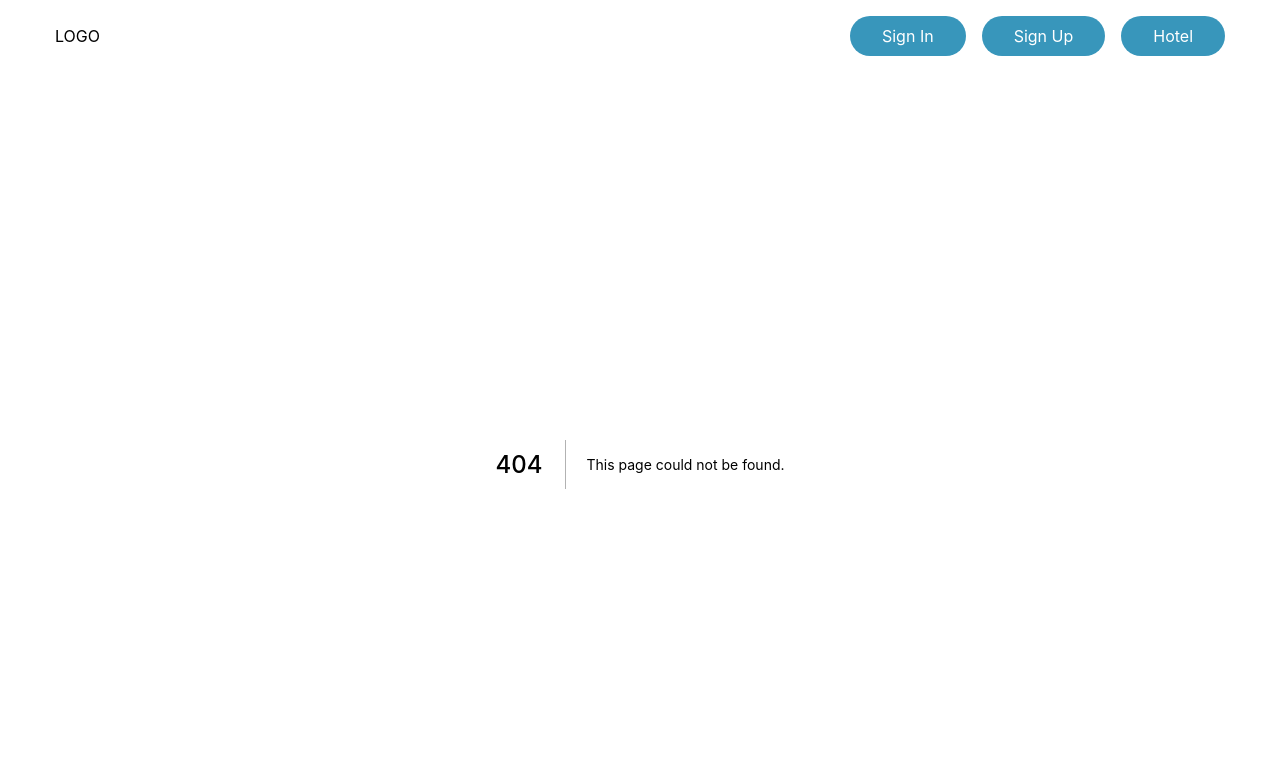
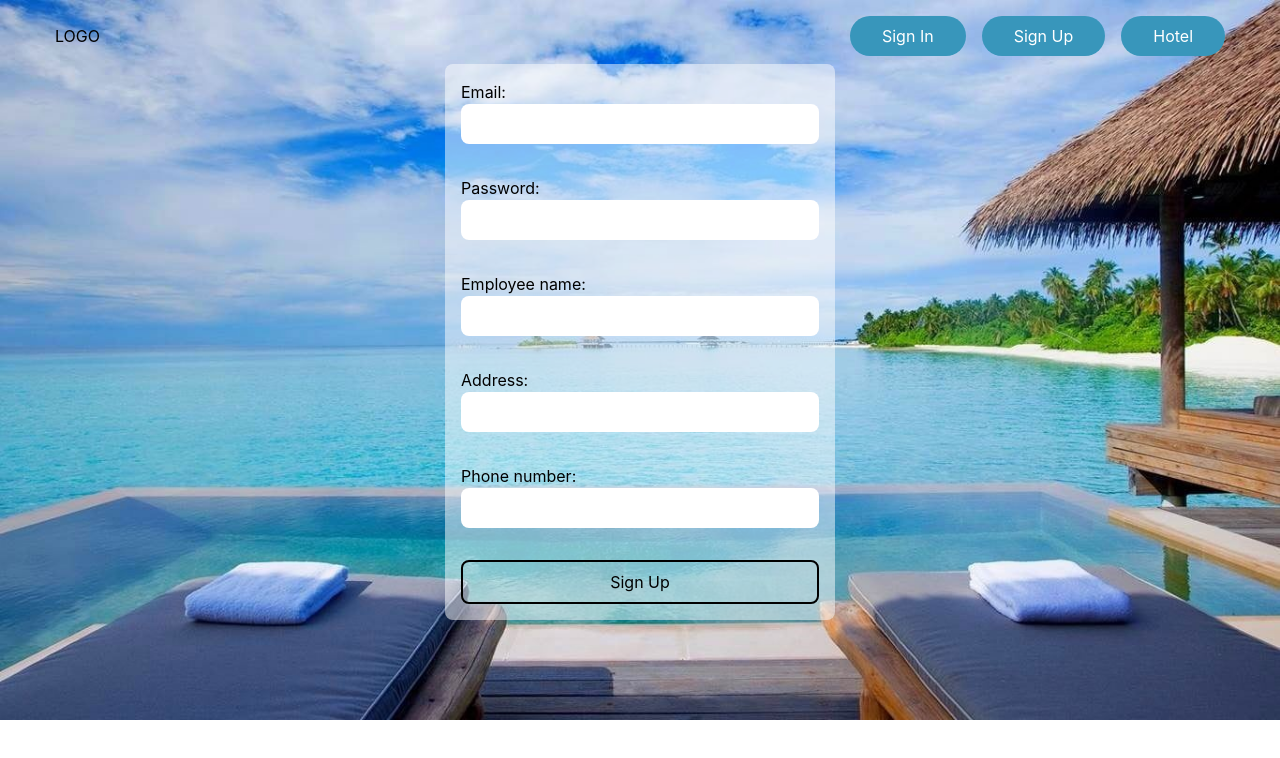
Before and after one commit to gopinathsjsu/team-project-logn, a Next.js app in the folder frontend/: page /hotelSignup in a window 1280 px wide. Before the commit this address had no page. Shown: the top 758 px of the page. Built offline with nearby package versions, Linux system fonts and the light colour scheme.

Commit message:
hotel signup page

```diff
--- /dev/null
+++ b/frontend/src/pages/hotelSignup.js
@@ -0,0 +1,120 @@
+import React, { useState, useEffect } from "react";
+import Link from "next/link";
+import { add } from "date-fns";
+import config from "../config";
+import postRequest from "../api/postAPI";
+import Router, { useRouter } from "next/router";
+
+export default function HotelSignup() {
+  const router = useRouter();
+
+  const [email, setEmail] = useState("");
+  const [password, setPassword] = useState("");
+  const [name, setName] = useState("");
+  const [address, setAddress] = useState("");
+  const [mobile, setMobile] = useState("");
+
+  const handleEmailChange = (event) => {
+    setEmail(event.target.value);
+  };
+
+  const handlePasswordChange = (event) => {
+    setPassword(event.target.value);
+  };
+
+  const handleNameChange = (event) => {
+    setName(event.target.value);
+  };
+
+  const handleAddressChange = (event) => {
+    setAddress(event.target.value);
+  };
+
+  const handleMobileChange = (event) => {
+    setMobile(event.target.value);
+  };
+
+  const handleSignup = async (event) => {
+    const response = await postRequest("/signup", {
+      body: {
+        email: email,
+        password: password,
+        name: name,
+        address: address,
+        mobile: mobile,
+        role: "ADMIN",
+      },
+    });
+    console.log("INSIDE");
+    router.push("/hotelLogin");
+  };
+
+  return (
+    <div className="container flex items-center justify-center">
+      <div
+        className="flex flex-col items-center justify-center h-full w-1/3 rounded-lg p-4"
+        style={{ background: "rgba(255, 255, 255, 0.5)" }}
+      >
+        <label className="w-full flex flex-col">
+          <span>Email:</span>
+          <input
+            className="p-2 rounded-lg"
+            type="text"
+            name="email"
+            value={email}
+            onChange={(event) => handleEmailChange(event)}
+          />
+        </label>
+        <label className="w-full flex flex-col my-8">
+          <span>Password:</span>
+          <input
+            className="p-2 rounded-lg"
+            type="password"
+            name="password"
+            value={password}
+            onChange={(event) => handlePasswordChange(event)}
+          />
+        </label>
+        <label className="w-full flex flex-col mb-8">
+          <span>Employee name:</span>
+          <input
+            className="p-2 rounded-lg"
+            type="text"
+            name="name"
+            value={name}
+            onChange={(event) => handleNameChange(event)}
+          />
+        </label>
+        <label className="w-full flex flex-col">
+          <span>Address:</span>
+          <input
+            className="p-2 rounded-lg"
+            type="text"
+            name="address"
+            value={address}
+            onChange={(event) => handleAddressChange(event)}
+          />
+        </label>
+        <label className="w-full flex flex-col my-8">
+          <span>Phone number:</span>
+          <input
+            className="p-2 rounded-lg"
+            type="text"
+            name="mobile"
+            value={mobile}
+            onChange={(event) => handleMobileChange(event)}
+          />
+        </label>
+
+        <button
+          className="w-full border-2 border-black rounded-lg py-2"
+          onClick={(event) => {
+            handleSignup(event);
+          }}
+        >
+          Sign Up
+        </button>
+      </div>
+    </div>
+  );
+}
```
